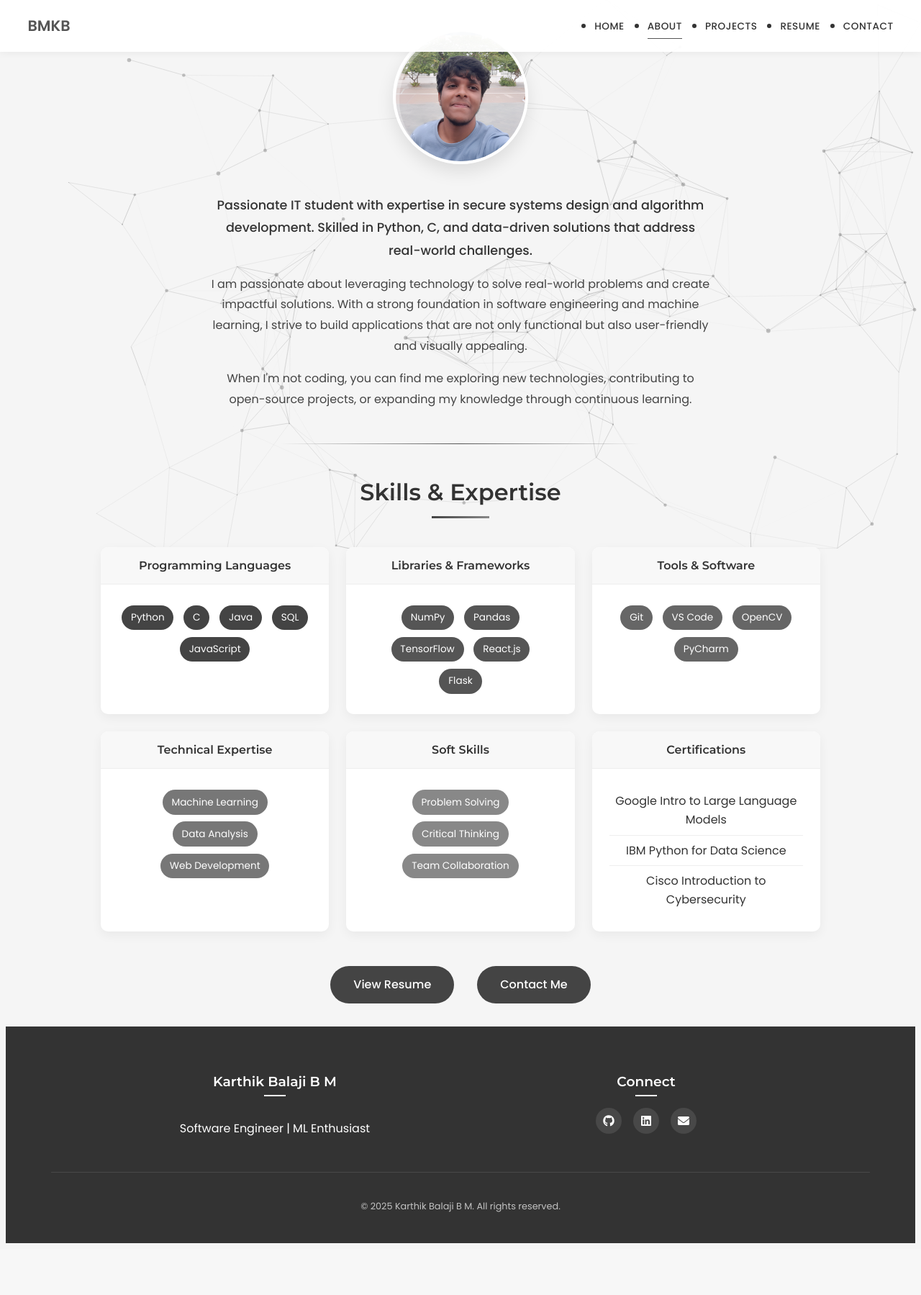
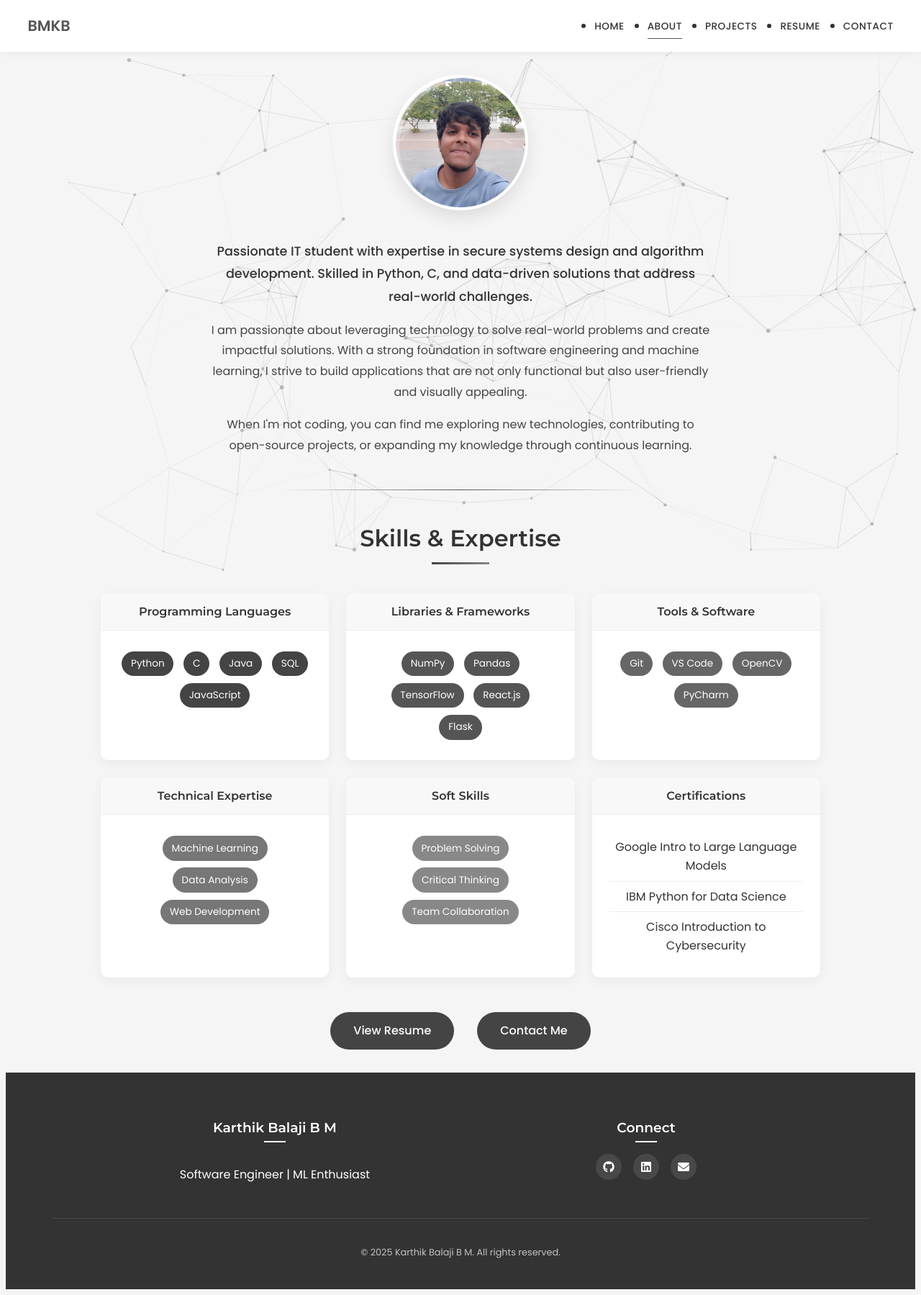
Before and after one commit to KarthikBalajiBM/karthikbalajibm.portfolio, a Flask app: page /about in a window 1280 px wide. Shown: the whole page at 72% size. Before the commit the page ends 1727 px from the top, so only its background shows below. Run offline with Flask 2, Linux system fonts and the light colour scheme.

Commit message:
Update about.html

```diff
--- a/templates/about.html
+++ b/templates/about.html
@@ -8,7 +8,7 @@
     .about-container {
         max-width: 1000px;
         margin: 0 auto;
-        padding: 2rem 1rem;
+        padding: 6rem 1rem 2rem 1rem; /* Increased top padding to prevent navbar overlap */
     }
 
     .profile-section {
```
